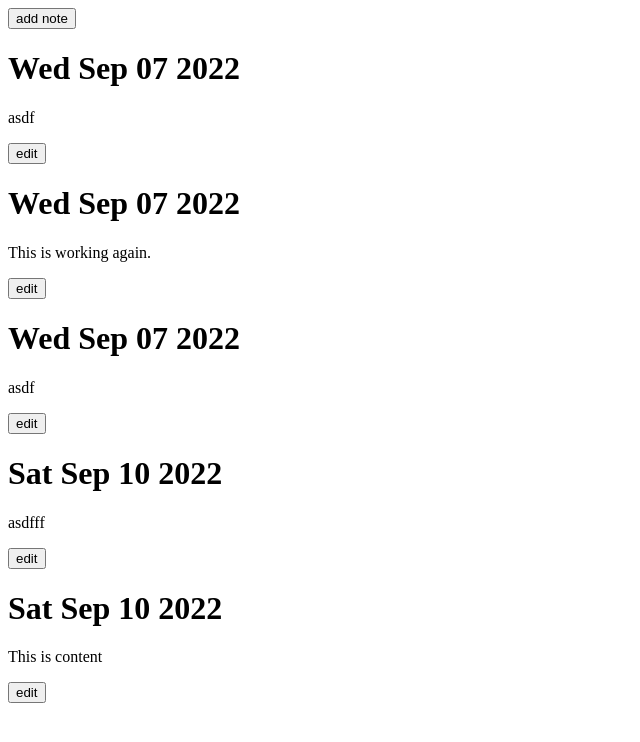
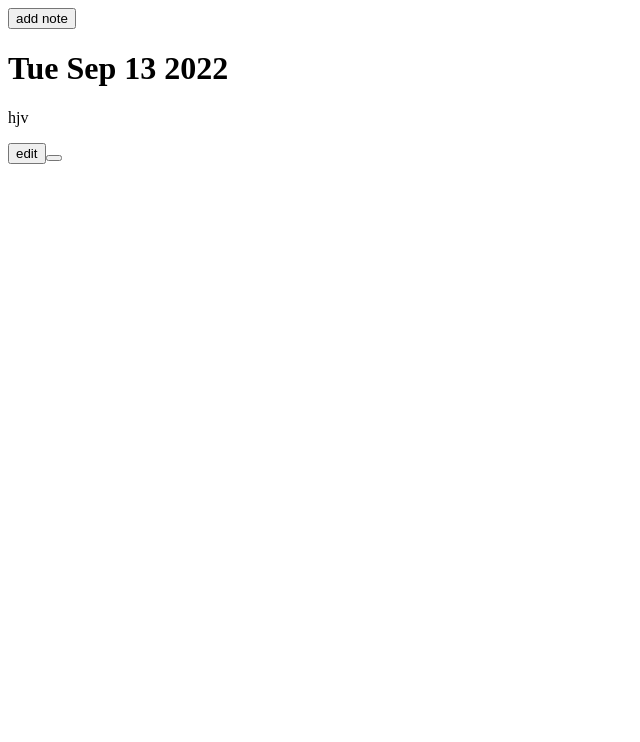
Before and after one commit to j-rasberry/react-notes, a React (Create React App) app: page / in a window 1280 px wide. Shown: the top 742 px of the page, without its empty margins (0-640 px from the left). Built offline with nearby package versions, Linux system fonts and the light colour scheme.

Commit message:
crud system updated

```diff
--- a/public/preload.js
+++ b/public/preload.js
@@ -5,6 +5,7 @@ contextBridge.exposeInMainWorld('API', {
     setTitle: (title) => ipcRenderer.send('set-title', title),
     addNoteEntry: (data) => ipcRenderer.send('add-note-entry', data),
     editNoteEntry: (data) => ipcRenderer.invoke('edit-note-entry', data),
+    saveEditNoteEntry: (data) => ipcRenderer.invoke('save-edit-note-entry', data),
     deleteNoteEntry: (data) => ipcRenderer.send('delete-note-entry', data)
 
 })
--- a/src/components/NoteEditor/NoteEditor.js
+++ b/src/components/NoteEditor/NoteEditor.js
@@ -29,10 +29,6 @@ const NoteEditor = ({setEditorView,editorContent, saveHandler}) => {
                 }}>cancel</button>
                 <button onClick={()=>{
                     if(contentValidation()){
-
-                        // TODO: create switch statement for editor data handling types
-                        console.log("Before edit data :" + editorContent);
-
                         saveHandler(JSON.stringify({
                             id: editorContent.id,
                            title: document.getElementById('title-input').value,
--- a/src/components/NoteEntryWrapper/NoteEntry.js
+++ b/src/components/NoteEntryWrapper/NoteEntry.js
@@ -28,6 +28,9 @@ const NoteEntry = ({setEditorView, editorContent, setEditorContent}) => {
         }}
 
             >edit</button>
+            <button onClick={()=>{
+                window.API.deleteNoteEntry(data.id)
+            }}></button>
             <p></p>
                         </div>
                 )
--- a/src/components/NoteEntryWrapper/NoteEntryList.js
+++ b/src/components/NoteEntryWrapper/NoteEntryList.js
@@ -1,7 +1,6 @@
 import {React,useState} from 'react';
 import NoteEditor from '../NoteEditor/NoteEditor';
 import NoteEntries from './NoteEntry';
-// import { saveNew, saveEdit } from '../../utils/SaveEventHandler';
 
 const NoteEntryList = () => {
     const [editorView, setEditorView] = useState(false);
@@ -10,15 +9,26 @@ const NoteEntryList = () => {
         title:"",
         content:""
     });
-    function saveEditHandler(data){
-        console.log(`after edit data to save: ${data}`);
+    function saveEditHandler(content){
+        window.API.saveEditNoteEntry(content)
+
 
     }
     return (
         <div>
-            <NoteEntries editorView={editorView} setEditorView={setEditorView} editorContent={editorContent} setEditorContent={setEditorContent} ></NoteEntries>
+            <NoteEntries
+            editorView={editorView}
+             setEditorView={setEditorView}
+             editorContent={editorContent}
+             setEditorContent={setEditorContent}
+              ></NoteEntries>
             {editorView ?
-            <NoteEditor editorContent={editorContent} setEditorView={setEditorView} setEditorContent={setEditorContent} saveHandler={saveEditHandler}></NoteEditor>
+            <NoteEditor
+            editorContent={editorContent}
+             setEditorView={setEditorView}
+             setEditorContent={setEditorContent}
+             saveHandler={saveEditHandler}
+             ></NoteEditor>
                 :<></>}
 
         </div>
--- a/src/data/notes.json
+++ b/src/data/notes.json
@@ -1,27 +1 @@
-[
-    {
-        "id": 1662539649334,
-        "title": "Wed Sep 07 2022",
-        "content": "asdf"
-    },
-    {
-        "id": 1662539656371,
-        "title": "Wed Sep 07 2022",
-        "content": "This is working again.\n"
-    },
-    {
-        "id": 1662539773990,
-        "title": "Wed Sep 07 2022",
-        "content": "asdf"
-    },
-    {
-        "id": 1662783721576,
-        "title": "Sat Sep 10 2022",
-        "content": "asdfff"
-    },
-    {
-        "id": 1662819424731,
-        "title": "Sat Sep 10 2022",
-        "content": "This is content "
-    }
-]
+[{"id":1663050051442,"title":"Tue Sep 13 2022","content":"hjv"}]
```
Also changed, not shown: public/datahandling/datahandling.js (+22 -14 lines), public/electron.js (+16 -3 lines).
